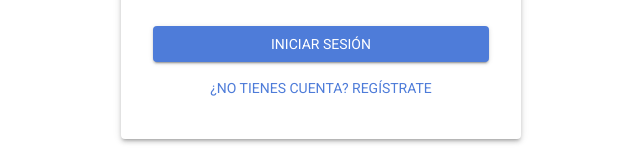
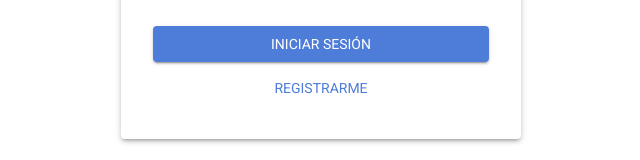
Before and after one commit to shadelmendez/classroom, a React (Vite) app in the folder frontend/: page /login in a window 1280 px wide. Shown: the part 467-627 px from the top of the page, without its empty margins (319-959 px from the left). Built offline with nearby package versions, Linux system fonts and the light colour scheme.

Commit message:
feat: pagina de personas, y correcion de error en pagina de registrar

```diff
--- a/frontend/src/context/AuthContext.jsx
+++ b/frontend/src/context/AuthContext.jsx
@@ -22,8 +22,8 @@ export default function AuthProvider({ children }) {
     // Registro con FastAPI
     const register = async (data) => {
         try {
-            const res = await registerUser(data);
-            setUser(res.data); // opcional
+            // const res = await registerUser(data);
+            setUser(data); // opcional
             return true;
         } catch (err) {
             console.error("Error al registrar usuario:", err);
--- a/frontend/src/pages/LoginPage.jsx
+++ b/frontend/src/pages/LoginPage.jsx
@@ -83,7 +83,7 @@ export default function LoginPage() {
                         Iniciar sesión
                     </Button>
                     <Button fullWidth sx={{ mt: 1 }} onClick={() => navigate("/register")}>
-                        ¿No tienes cuenta? Regístrate
+                        Registrarme
                     </Button>
                 </form>
             </Paper>
--- a/frontend/src/pages/RegisterPage.jsx
+++ b/frontend/src/pages/RegisterPage.jsx
@@ -5,10 +5,13 @@ import {
     Box, Button, TextField, Typography, Paper, Checkbox, FormControlLabel
 } from "@mui/material";
 import { registerUser } from "../api/api";
+import { SideBarContext } from '../context/SideBarContext';
+
 
 
 export default function RegisterPage() {
     const { register } = useContext(AuthContext);
+    const { classId } = useContext(SideBarContext)
     const navigate = useNavigate();
     const [error, setError] = useState("");
     const [form, setForm] = useState({ email: "", password: "", is_student: false });
@@ -22,8 +25,9 @@ export default function RegisterPage() {
         try {
             const res = await registerUser(form);
             register(res.data); // opcional: guardar en contexto
-            navigate(`/class/${firstClassId}/overview`);
+            navigate(`/class/${classId}/overview`);
         } catch (err) {
+            console.log(err)
             setError("Error al registrar usuario");
         }
     };
```
